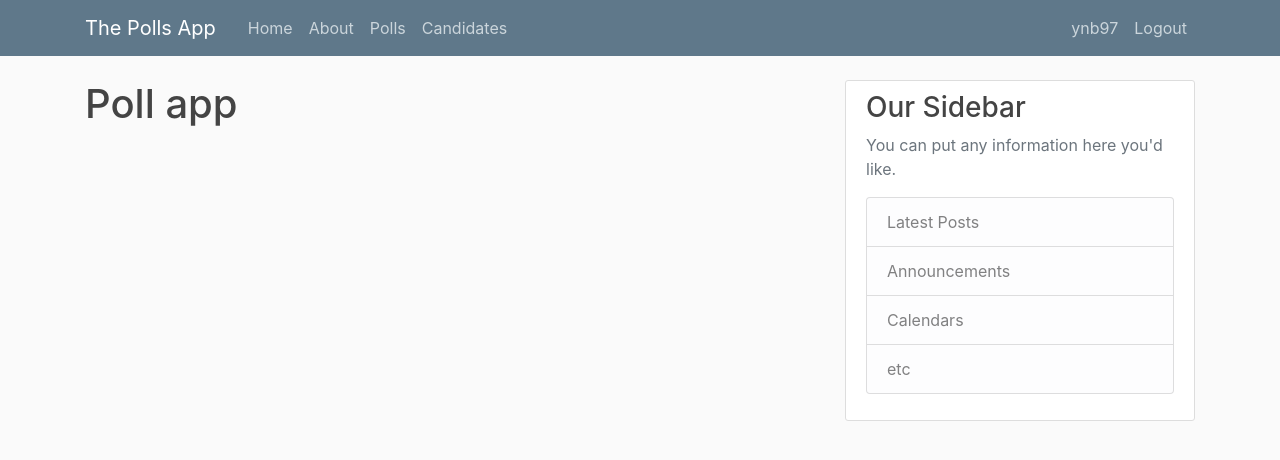
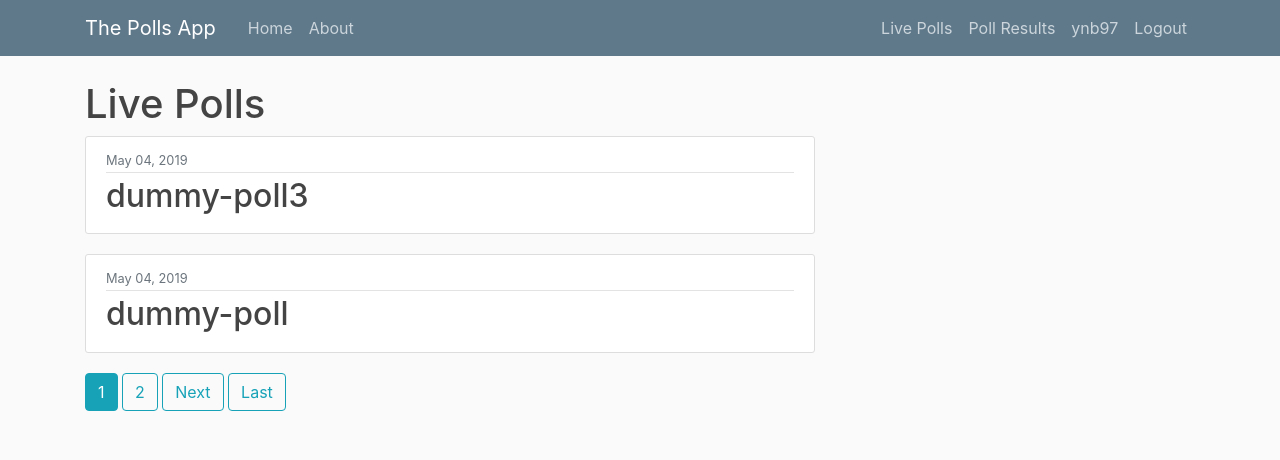
Before and after one commit to ynb97/django_poll_app, a Django app: page / in a window 1280 px wide. Shown: the top 460 px of the page. Run offline with Django 3.2, Linux system fonts and the light colour scheme; a user stored in the database is signed in; data comes from the database, SQL or seed files in the repository; some libraries are stand-ins or nearby versions.

Commit message:
Completed remaining modules.

```diff
--- a/django_apps/poll_webapp/admin.py
+++ b/django_apps/poll_webapp/admin.py
@@ -1,6 +1,6 @@
 from django.contrib import admin
 
-from .models import Poll, Candidate
+from .models import Poll, Poll_options
 
 admin.site.register(Poll)
-admin.site.register(Candidate)
+admin.site.register(Poll_options)
--- a/django_apps/poll_webapp/models.py
+++ b/django_apps/poll_webapp/models.py
@@ -1,27 +1,44 @@
 from django.db import models
 from django.utils import timezone
+from django.urls import reverse
+from django.contrib.auth.models import User
+# from django.contrib.postgres.fields import ArrayField
+
+# POLL_OPTIONS = ()
 
 class Poll(models.Model):
 
 	title = models.CharField(max_length=50, default='dummy-poll')
-	poll_desc = models.TextField(default='dummy-desc')
+	question_text = models.TextField(default='dummy-desc')
 	date_posted = models.DateTimeField(default=timezone.now)
-	# candidates = models.ForeignKey(Candidates)
+	# options = ArrayField(models.CharField(max_length=20, default='dummy-ans'),default=list('abc'))
+	# options = models.CharField(max_length=128, default='a')
+	# Poll_anss = models.ForeignKey(Poll_anss)
 
 	"""docstring for Polls"""
 	# def __init__(self, arg):
 	# 	super(Polls, self).__init__()
 	# 	self.arg = arg
 
-class Candidate(models.Model):
 
-	cname = models.CharField(max_length=20, default='dummy-cand')
-	votes = models.IntegerField(default=0)
-	poll = models.ForeignKey(Poll, on_delete=models.CASCADE)
+class Poll_options(models.Model):
+	question = models.ForeignKey(Poll, on_delete=models.CASCADE)
+	option_text = models.CharField(max_length=28, default='a')
+	# def __str__(self):
+	# 	return self.option_text
 
-	"""docstring for Candidates"""
+
+class Poll_votes(models.Model):
+
+	ans_text = models.ForeignKey(Poll_options, on_delete=models.CASCADE)
+	# poll = models.ForeignKey(Poll, on_delete=models.CASCADE)
+	voter = models.ForeignKey(User, on_delete=models.CASCADE)
+	date_voted = models.DateTimeField(default=timezone.now)
+
+	"""docstring for Poll_anss"""
 	# def __init__(self, arg):
-	# 	super(Candidates, self).__init__()
+	# 	super(Poll_anss, self).__init__()
 	# 	self.arg = arg
-	def __str__(self):
-		return self.cname
+
+	# def get_absolute_url(self):
+	# 	return reverse('poll-vote')
--- a/django_apps/poll_webapp/templates/poll_webapp/base.html
+++ b/django_apps/poll_webapp/templates/poll_webapp/base.html
@@ -29,12 +29,12 @@
 	        <div class="navbar-nav mr-auto">
 	          <a class="nav-item nav-link" href="{% url 'poll-home' %}">Home</a>
 	          <a class="nav-item nav-link" href="{% url 'poll-about' %}">About</a>
-	          <a class="nav-item nav-link" href="{% url 'poll-polls' %}">Polls</a>
-	          <a class="nav-item nav-link" href="{% url 'poll-candidates' %}">Candidates</a>
 	        </div>
 	        <!-- Navbar Right Side -->
 	        <div class="navbar-nav">
 	        	{% if user.is_authenticated %}
+	        		<a class="nav-item nav-link" href="{% url 'poll-polls' %}">Live Polls</a>
+	        		<a class="nav-item nav-link" href="{% url 'poll-result' %}">Poll Results</a>
 	        		<a class="nav-item nav-link" href="{% url 'profile_user' %}">{{ user.username }}</a>
 	        		<a class="nav-item nav-link" href="{% url 'logout_user' %}">Logout</a>
 	        	{% else %}
@@ -57,9 +57,11 @@
 	    		</div>
 	    	{% endfor %}
 	    	{% endif %}
-	      {% block content %}{% endblock content %}
+	    	{% block content %}
+
+	      	{% endblock content %}
 	    </div>
-	    <div class="col-md-4">
+	    <!-- <div class="col-md-4">
 	      <div class="content-section">
 	        <h3>Our Sidebar</h3>
 	        <p class='text-muted'>You can put any information here you'd like.
@@ -72,7 +74,7 @@
 	        </p>
 	      </div>
 	    </div>
-	  </div>
+	  </div> -->
 	</main>
 	<!-- jQuery first, then Popper.js, then Bootstrap JS -->
     <script src="https://code.jquery.com/jquery-3.2.1.slim.min.js" integrity="sha384-KJ3o2DKtIkvYIK3UENzmM7KCkRr/rE9/Qpg6aAZGJwFDMVNA/GpGFF93hXpG5KkN" crossorigin="anonymous"></script>
--- a/django_apps/poll_webapp/templates/poll_webapp/polls.html
+++ b/django_apps/poll_webapp/templates/poll_webapp/polls.html
@@ -1,16 +1,34 @@
 {% extends "poll_webapp/base.html" %}
 {% block content %}
-	<h1>New Polls page</h1>
+	<h1>Live Polls</h1>
 	{% for poll in polls_obj %}
 		<article class="media content-section">
 		  <div class="media-body">
 		    <div class="article-metadata">
-		      <a class="mr-2" href="#">{{ poll.id }}</a>
+		      <!-- <a class="mr-2" href="#">{{ poll.question_text }}</a> -->
 		      <small class="text-muted">{{ poll.date_posted|date:"F d, Y" }}</small>
 		    </div>
-		    <h2><a class="article-title" href="#">{{ poll.title }}</a></h2>
-		    <p class="article-content">{{ poll.poll_desc}}</p>
+		    <h2><a class="article-title" href="{% url 'poll-detail' poll.id %}">{{ poll.title }}</a></h2>
 		  </div>
 		</article>
 	{% endfor %}
+	{% if is_paginated %}
+		    		{% if page_obj.has_previous %}
+		    			<a class="btn btn-outline-info mb-4" href="?page=1">First</a>
+		    			<a class="btn btn-outline-info mb-4" href="?page={{ page_obj.previous_page_number }}">Previous</a>
+		    		{% endif %}
+
+		    		{% for num in page_obj.paginator.page_range %}
+		    			{% if page_obj.number == num %}
+		    				<a class="btn btn-info mb-4" href="?page={{ num }}">{{ num }}</a>
+		    			{% elif num > page_obj.number|add:'-3' and num < page_obj.number|add:'3' %}
+		    				<a class="btn btn-outline-info mb-4" href="?page={{ num }}">{{ num }}</a>
+		    			{% endif %}
+		    		{% endfor %}
+
+		    		{% if page_obj.has_next %}
+		    			<a class="btn btn-outline-info mb-4" href="?page={{ page_obj.next_page_number }}">Next</a>
+		    			<a class="btn btn-outline-info mb-4" href="?page={{ page_obj.paginator.num_pages }}">Last</a>
+		    		{% endif %}
+	    		{% endif %}
 {% endblock content %}
--- a/django_apps/poll_webapp/urls.py
+++ b/django_apps/poll_webapp/urls.py
@@ -1,9 +1,22 @@
+from django.conf.urls import url
 from django.urls import path
+from .views import (
+	PollListView,
+	PollDetailView,
+    ResultListView
+	# Poll_votesCreateView
+)
 from . import views
 
+# app_name='poll_webapp'
 urlpatterns = [
-    path('', views.home, name='poll-home'),
-    path('polls', views.polls, name='poll-polls'),
+    path('', PollListView.as_view(), name='poll-home'),
+    path('polls', PollListView.as_view(), name='poll-polls'),
+    path('polls/<int:pk>/', PollDetailView.as_view(), name='poll-detail'),
     path('about', views.about, name='poll-about'),
-    path('candidates', views.candidates, name='poll-candidates'),
+    path('results', ResultListView.as_view(), name='poll-result'),
+    url(r'^(?P<poll_id>[0-9]+)/vote/', views.vote, name='poll-vote'),
+    # path('candidates', views.candidates, name='poll-candidates'),
 ]
+    # path(r'^(?P<poll_id>[0-9]+)/vote/$', views.vote, name='poll-vote'),
+    # path('vote', Poll_votesCreateView.as_view(), name='poll-vote'),
--- a/django_apps/poll_webapp/views.py
+++ b/django_apps/poll_webapp/views.py
@@ -1,23 +1,136 @@
 # Views file for poll
 from django.contrib.auth.decorators import login_required
-from django.shortcuts import render
-from .models import Candidate,Poll
+from django.contrib.auth.mixins import LoginRequiredMixin
+from django.shortcuts import render,redirect,get_object_or_404
+from django.http import HttpResponseRedirect
+from django.urls import reverse
+from .models import Poll_options,Poll,Poll_votes
+from django.contrib.auth.models import User
+from django.contrib import messages
+from django.views.generic import (
+    ListView,
+    DetailView,
+    # CreateView
+)
 
 def home(request):
-	return render(request, 'poll_webapp/home.html')
+    return render(request, 'poll_webapp/home.html')
 
 def about(request):
-	return render(request, 'poll_webapp/about.html', {'title': 'About'})
+    return render(request, 'poll_webapp/about.html', {'title': 'About'})
+
+
+def result(request):
+    return render(request, 'poll_webapp/results.html')
+
 
 @login_required
-def polls(request):
-	context = {
-		'polls_obj': Poll.objects.all()
-	}
-	return render(request, 'poll_webapp/polls.html', context, {'title': 'Live polls'})
+def vote(request, poll_id):
+    voted = False
+    opnid = request.POST['ops']
+    optn = Poll_options.objects.filter(id=opnid).first()
+    user1 = request.user
+    question = get_object_or_404(Poll, pk=poll_id)
+    print("Question: ",question)
+    print("Selected choice: ", optn)
+    # print(optn.question.id==int(poll_id))
+    if (Poll_votes.objects.filter(voter=user1)):
+        for vote1 in Poll_votes.objects.filter(voter=user1).all():
+            print(vote1.ans_text.question.id)
+            print(int(poll_id))
+            print(vote1.ans_text.question.id==int(poll_id))
+            if(vote1.ans_text.question.id==int(poll_id)):
+                voted = True
 
-def candidates(request):
-	cand = {
-		'cand_obj': Candidate.objects.all()
-	}
-	return render(request, 'poll_webapp/candidates.html', cand)
+        print(voted)
+        print(not voted)
+        if(not voted):
+            print("Inner else")
+            newvote = Poll_votes(ans_text=optn, voter=user1)
+            newvote.save()
+            messages.success(request, f'Your vote has been recorded !')
+            return redirect('poll-result')
+        else:
+            messages.warning(request, f'You have already voted for this poll, try another!')
+            return redirect('poll-home')
+    else:
+        print("outer else")
+        newvote = Poll_votes(ans_text=optn, voter=user1)
+        newvote.save()
+        messages.success(request, f'Your vote has been recorded !')
+        return redirect('poll-result')
+        # try:
+        #     selected_choice = question.poll_options_set.get(pk=request.POST['ops.id'])
+        # except (KeyError, Poll_options.DoesNotExist):
+        #     #display the question voting form
+        #     return render(request, 'poll_webapp/polls.html', {'question': question, 'error_message':"You didn't select a choice"})
+        # else:
+
+        #     # selected_choice.votes += 1
+        #     # selected_choice.save()
+        #     #Always submit an HttpResponseRedirect after successfully dealing with POST data
+        #     #This prevents the form being posted twice if a user hits the back button
+        #     return HttpResponseRedirect(reverse('poll-about'), args=(poll_id))
+
+    # else:
+
+
+
+# def polls(request):
+
+#     return render(request, 'poll_webapp/polls.html', context, {'title': 'Live polls'})
+
+context = {
+        'polls_obj': Poll.objects.all(),
+        'poll_ops': Poll.poll_options_set,
+        'pollvotes':Poll_votes.objects.all()
+    }
+
+class PollListView(ListView):
+    model = Poll
+    template_name = 'poll_webapp/polls.html'
+    context_object_name = 'polls_obj'
+    ordering = ['-date_posted']
+    paginate_by = 2
+
+
+class ResultListView(ListView):
+    model = Poll
+    template_name = 'poll_webapp/results.html'
+    context_object_name = 'polls_obj'
+    ordering = ['-date_posted']
+
+# def candidates(request):
+#   cand = {
+#       'cand_obj': Poll_ans.objects.all()
+#   }
+#   return render(request, 'poll_webapp/candidates.html', cand)
+
+class PollDetailView(DetailView):
+    model = Poll
+    # context_object_name = 'poll_ops'
+    # def get_context_data(self, **kwargs):
+    #     # xxx will be available in the template as the related objects
+    #     context = super(PollDetailView, self).get_context_data(**kwargs)
+    #     context['poll_ops'] = Poll_options.objects.filter('option_text')
+    #     return context
+
+
+
+# class Poll_votesCreateView(LoginRequiredMixin, CreateView):
+#     model = Poll_votes
+#     template_name = 'poll_webapp/poll_detail.html'
+#     # fields = ['ans_text']
+#     # success_url = reverse('poll_webapp/about.html')
+
+#     def get_initial(self):
+#         initial = super().get_initial()
+#         # cpf - it's the name of the field on your current form
+#         # self.args will be filled from URL. I'd suggest to use named parameters
+#         # so you can access e.g. self.kwargs['cpf_initial']
+#         initial['ops'] = self.args[0]
+#         return initial
+
+#     def form_valid(self, form):
+#         form.instance.voter = self.request.user
+#         return super().form_valid(form)
--- /dev/null
+++ b/django_apps/requirements.txt
@@ -0,0 +1,6 @@
+certifi==2019.3.9
+Django==2.1.7
+django-crispy-forms==1.7.2
+gunicorn==19.9.0
+psycopg2==2.8.2
+pytz==2018.9
--- a/django_apps/users/views.py
+++ b/django_apps/users/views.py
@@ -2,6 +2,7 @@ from django.shortcuts import render, redirect
 from django.contrib.auth.decorators import login_required
 from django.contrib import messages
 from .forms import UserRegisterForm
+from poll_webapp.models import Poll
 
 def register(request):
 	if request.method == 'POST':
@@ -14,6 +15,11 @@ def register(request):
 	else:
 		form = UserRegisterForm()
 	return render(request, 'users/register.html', {'form':form})
+
+# context = {
+# 	'user_polls': Poll.P
+# }
+
 @login_required
 def profile(request):
 	return render(request, 'users/profile.html')
```
Also changed, not shown: django_apps/poll_webapp/templates/poll_webapp/poll_detail.html (added, +29 -0 lines), django_apps/poll_webapp/templates/poll_webapp/poll_votes_form.html (added, +17 -0 lines), django_apps/poll_webapp/templates/poll_webapp/results.html (added, +20 -0 lines), django_apps/users/templates/users/profile.html (+12 -2 lines), django_apps/db.sqlite3, django_apps/poll_webapp/migrations/0001_initial.py, django_apps/poll_webapp/migrations/0002_poll_ans_ans_text.py (added), django_apps/poll_webapp/migrations/0003_auto_20190503_0628.py (added), 1 other file.
